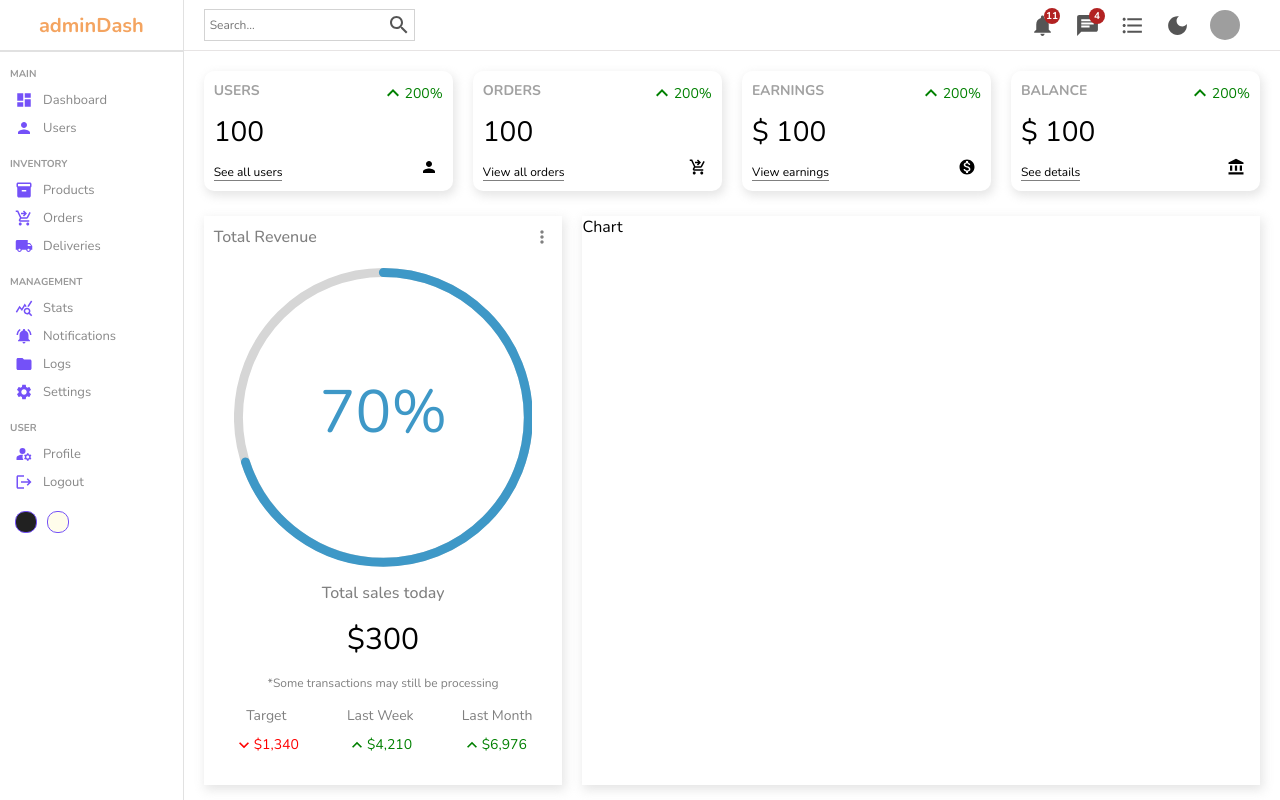
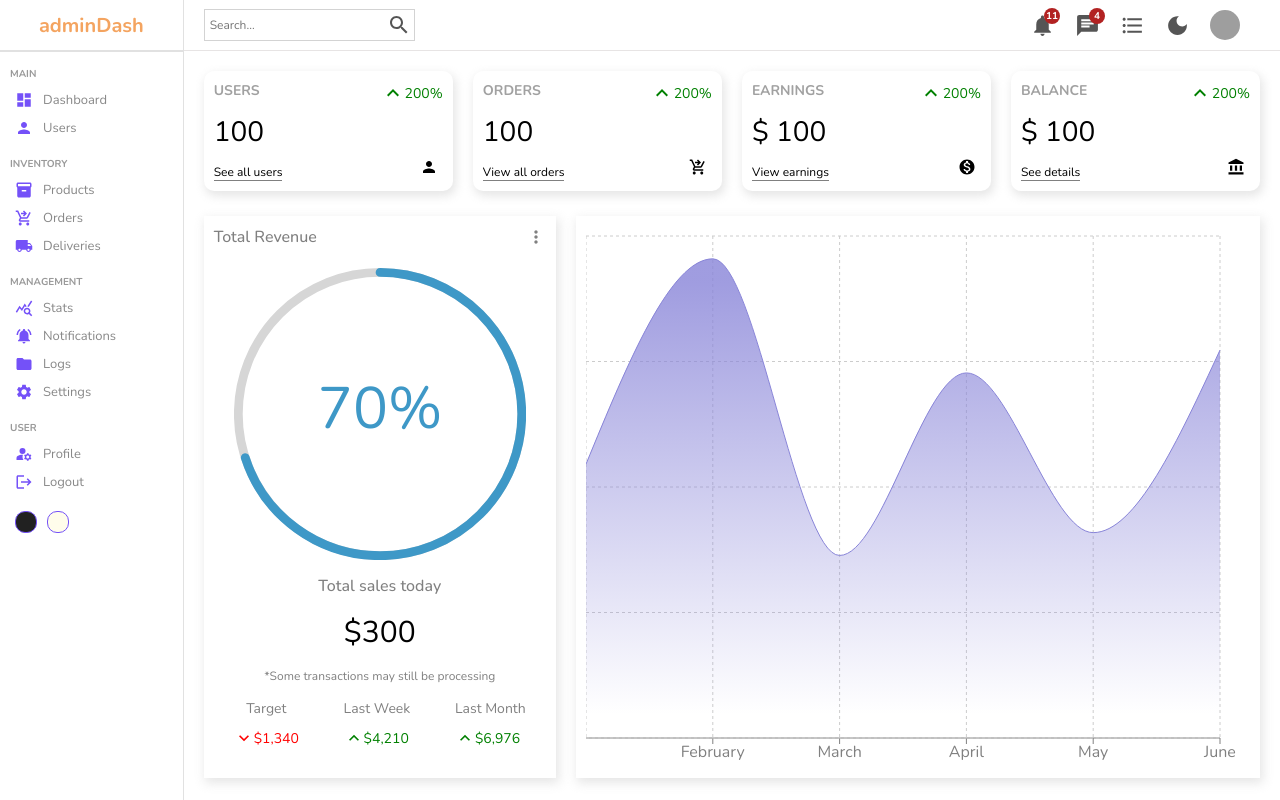
Before and after one commit to codyavila/Admin-Solutions, a React (Create React App) app: page / in a window 1280 px wide. Built offline with nearby package versions, Linux system fonts and the light colour scheme; grey boxes are pictures that could not be loaded.

Commit message:
Added chart from recharts, and temp data

```diff
--- a/package.json
+++ b/package.json
@@ -15,6 +15,7 @@
     "react-dom": "^18.2.0",
     "react-router-dom": "^6.3.0",
     "react-scripts": "5.0.1",
+    "recharts": "^2.1.13",
     "sass": "^1.54.0",
     "web-vitals": "^2.1.4"
   },
--- a/src/components/chart/Chart.jsx
+++ b/src/components/chart/Chart.jsx
@@ -1,9 +1,54 @@
 import React from 'react'
 import './chart.scss'
 
-const Chart = () => {
+import {
+  AreaChart,
+  Area,
+  XAxis,
+  YAxis,
+  CartesianGrid,
+  Tooltip,
+  ResponsiveContainer
+} from 'recharts'
+
+const data = [
+  { name: 'January', Total: 1200 },
+  { name: 'February', Total: 2100 },
+  { name: 'March', Total: 800 },
+  { name: 'April', Total: 1600 },
+  { name: 'May', Total: 900 },
+  { name: 'June', Total: 1700 }
+]
+
+const Chart = ({ aspect, title }) => {
   return (
-    <div className='chart'>Chart</div>
+    <div className='chart'>
+      <div className='title'>{title}</div>
+      <ResponsiveContainer width='100%' aspect={aspect}>
+        <AreaChart
+          width={730}
+          height={250}
+          data={data}
+          margin={{ top: 10, right: 30, left: 0, bottom: 0 }}>
+          <defs>
+            <linearGradient id='total' x1='0' y1='0' x2='0' y2='1'>
+              <stop offset='5%' stopColor='#8884d8' stopOpacity={0.8} />
+              <stop offset='95%' stopColor='#8884d8' stopOpacity={0} />
+            </linearGradient>
+          </defs>
+          <XAxis dataKey='name' stroke='gray' />
+          <CartesianGrid strokeDasharray='3 3' className='chartGrid' />
+          <Tooltip />
+          <Area
+            type='monotone'
+            dataKey='Total'
+            stroke='#8884d8'
+            fillOpacity={1}
+            fill='url(#total)'
+          />
+        </AreaChart>
+      </ResponsiveContainer>
+    </div>
   )
 }
 
--- a/src/components/chart/chart.scss
+++ b/src/components/chart/chart.scss
@@ -3,4 +3,11 @@
 
   -webkit-box-shadow: 2px 4px 10px 1px rgba(201, 201, 201, 0.47);
   box-shadow: 2px 4px 10px 1px rgba(201, 201, 201, 0.47);
+
+  padding: 10px;
+  color: gray;
+
+//   .title {
+//     margin-bottom: 20px;
+//   }
 }
```
Also changed, not shown: 1 other file (tests, documents, lock files or other folders).
